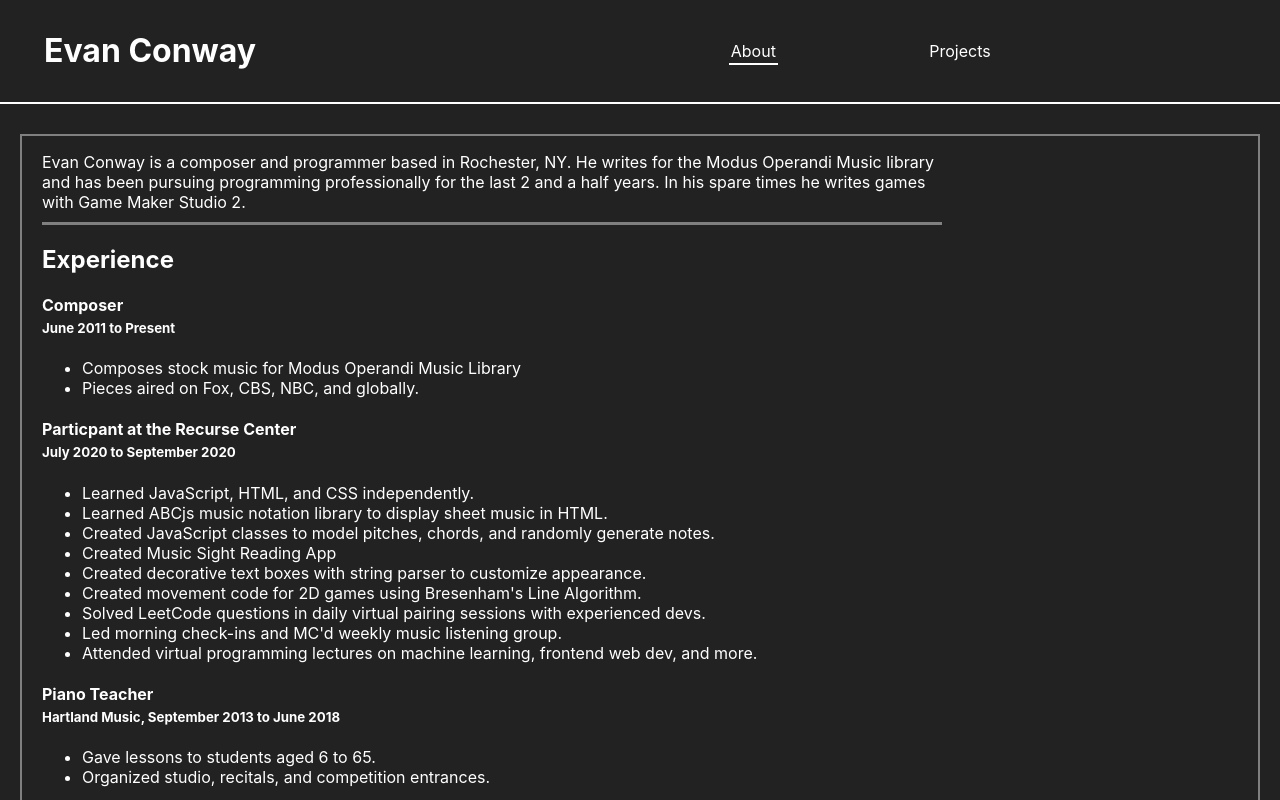
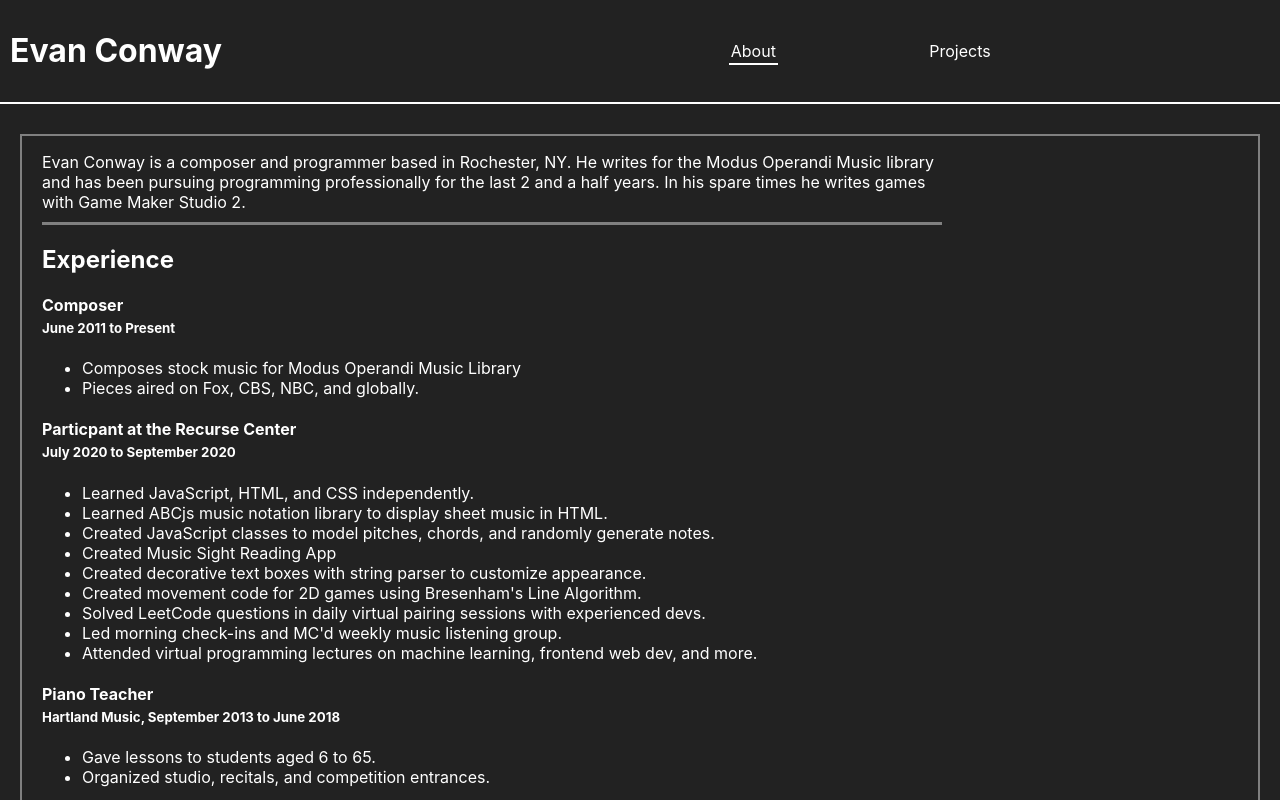
Before and after one commit to AceOfHeart5/evanconway, a React (Create React App) app: page / in a window 1280 px wide. Shown: the top 800 px of the page. Built offline with nearby package versions, Linux system fonts and the light colour scheme.

Commit message:
fix name left margin

```diff
--- a/public/index.html
+++ b/public/index.html
@@ -24,7 +24,7 @@
       work correctly both with client-side routing and a non-root public URL.
       Learn how to configure a non-root public URL by running `npm run build`.
     -->
-    <title>React App</title>
+    <title>Evan Conway</title>
   </head>
   <body>
     <noscript>You need to enable JavaScript to run this app.</noscript>
--- a/src/App.css
+++ b/src/App.css
@@ -89,8 +89,7 @@ html {
 	padding: 10px;
 }
 .my-name {
-	text-decoration: none;
-	margin-left: 34px;
+
 }
 .my-name:hover {
 	cursor: default;
@@ -108,9 +107,12 @@ a:hover {
 }
 img {
 	margin: 0px 20px;
-	width: 500px;
+	width: 250px;
 }
 @media screen and (min-width: 700px) {
+	img {
+		width: 500px;
+	}
 	.topbar {
 		grid-template-columns: 50% 50%;
 		border-bottom: 2px solid white;
```
Also changed, not shown: 1 other file (tests, documents, lock files or other folders).
